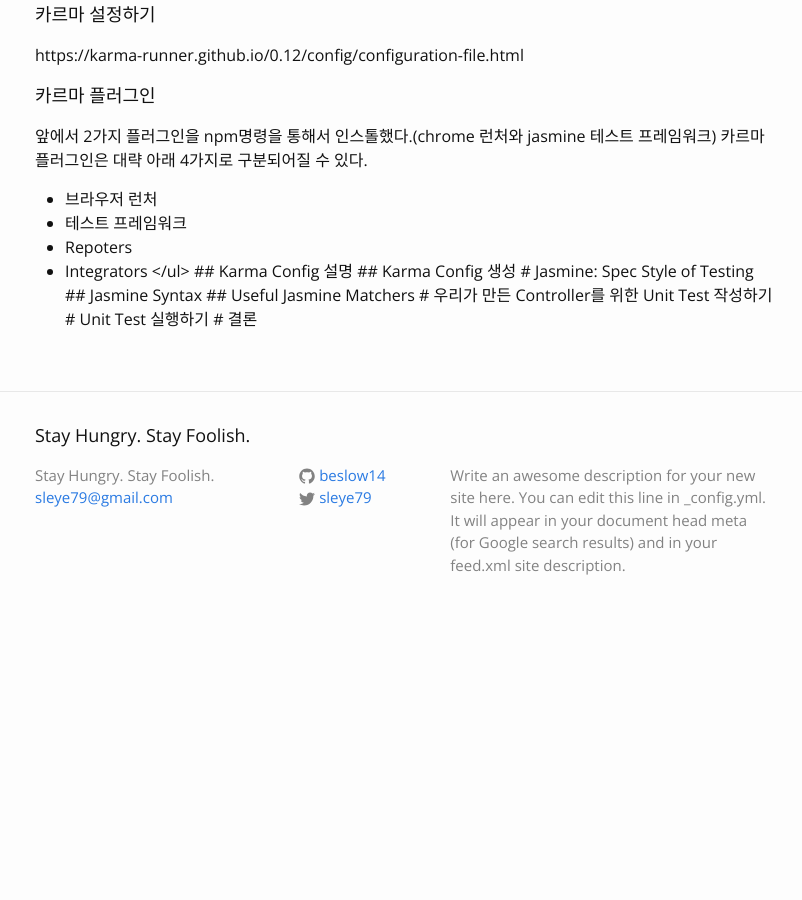
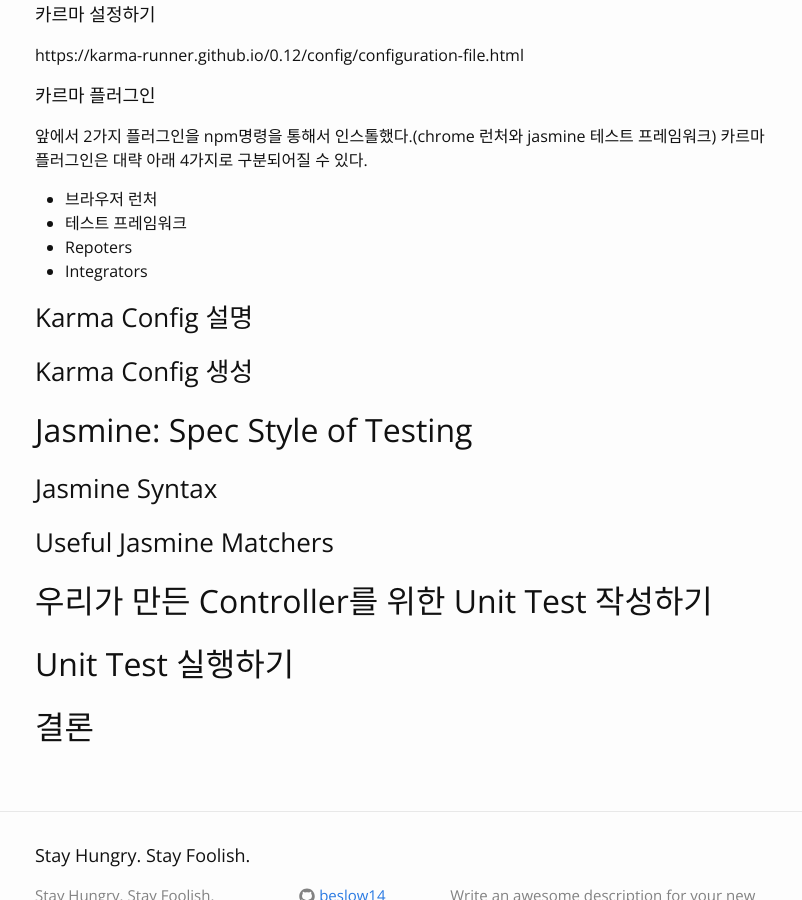
Before and after one commit to beslow14/beslow14.github.io, a Jekyll site: the page built from _posts/2015-03-28-Unit-Testing-in-AngularJS.markdown, in a window 1280 px wide and 900 px high, scrolled down 1214 px. Shown: the whole window, without its empty margins (235-1037 px from the left). Built offline with Jekyll 4.4.1, drawn with Linux system fonts in a browser that asks for light colours; before the commit the page ends 1850 px from its top, so only the background shows below that.

```diff
--- a/_posts/2015-03-28-Unit-Testing-in-AngularJS.markdown
+++ b/_posts/2015-03-28-Unit-Testing-in-AngularJS.markdown
@@ -52,10 +52,10 @@ https://karma-runner.github.io/0.12/config/configuration-file.html
 앞에서 2가지 플러그인을 npm명령을 통해서 인스톨했다.(chrome 런처와 jasmine 테스트 프레임워크)
 카르마 플러그인은 대략 아래 4가지로 구분되어질 수 있다.
 <ul>
-<li>브라우저 런처
-<li>테스트 프레임워크
-<li>Repoters
-<li>Integrators
+<li>브라우저 런처</li>
+<li>테스트 프레임워크</li>
+<li>Repoters</li>
+<li>Integrators</li>
 </ul>
 
 ##Karma Config 설명
```
